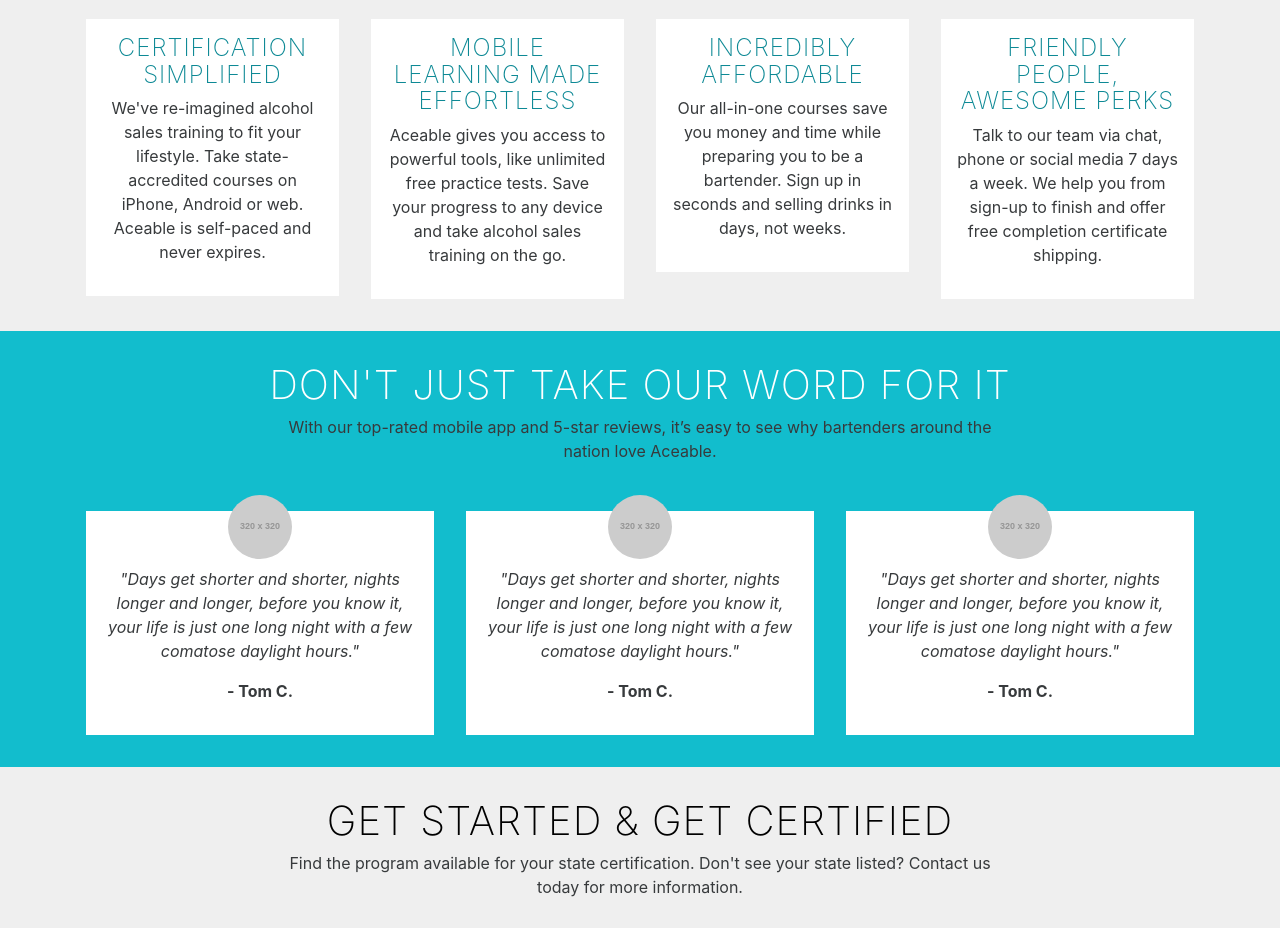
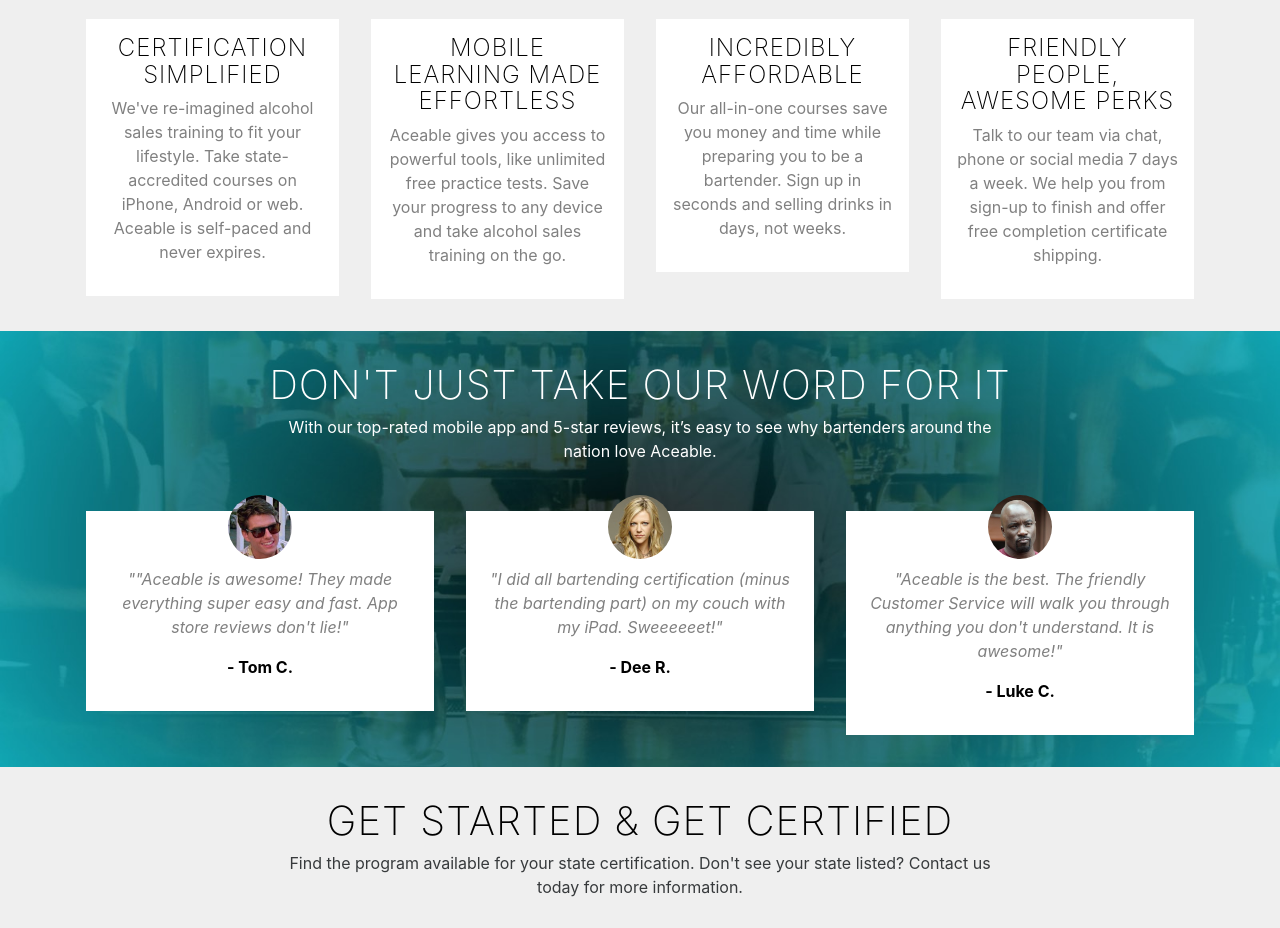
Before and after one commit to laugharn/aceable-test, a website: page index.html in a window 1280 px wide. Shown: the part 685-1613 px from the top of the page. Drawn offline with Linux system fonts and the light colour scheme.

Commit message:
Adds Images

```diff
--- a/index.html
+++ b/index.html
@@ -126,7 +126,7 @@
             </div>
         </div>
 
-        <div class="Layer +background-primary">
+        <div class="Layer --testimonials +background-primary">
             <div class="container">
                 <div class="ContentLayer">
                     <div class="ContentLayer__text">
@@ -137,23 +137,23 @@
                 <div class="Cards">
                     <div class="Card__wrapper --third">
                         <div class="Card --testimonial">
-                            <img class="Testimonial__image" src="http://placehold.it/320x320">
-                            <p class="Testimonial__quote">"Days get shorter and shorter, nights longer and longer, before you know it, your life is just one long night with a few comatose daylight hours."</p>
+                            <img class="Testimonial__image" src="/assets/img/Testimonial-1.jpg">
+                            <p class="Testimonial__quote">""Aceable is awesome! They made everything super easy and fast. App store reviews don't lie!"</p>
                             <p class="Testimonial__source">- Tom C.</p>
                         </div>
                     </div>
                     <div class="Card__wrapper --third">
                         <div class="Card --testimonial">
-                            <img class="Testimonial__image" src="http://placehold.it/320x320">
-                            <p class="Testimonial__quote">"Days get shorter and shorter, nights longer and longer, before you know it, your life is just one long night with a few comatose daylight hours."</p>
-                            <p class="Testimonial__source">- Tom C.</p>
+                            <img class="Testimonial__image" src="/assets/img/Testimonial-2.jpg">
+                            <p class="Testimonial__quote">"I did all bartending certification (minus the bartending part) on my couch with my iPad. Sweeeeeet!"</p>
+                            <p class="Testimonial__source">- Dee R.</p>
                         </div>
                     </div>
                     <div class="Card__wrapper --third">
                         <div class="Card --testimonial">
-                            <img class="Testimonial__image" src="http://placehold.it/320x320">
-                            <p class="Testimonial__quote">"Days get shorter and shorter, nights longer and longer, before you know it, your life is just one long night with a few comatose daylight hours."</p>
-                            <p class="Testimonial__source">- Tom C.</p>
+                            <img class="Testimonial__image" src="/assets/img/Testimonial-3.jpg">
+                            <p class="Testimonial__quote">"Aceable is the best. The friendly Customer Service will walk you through anything you don't understand. It is awesome!"</p>
+                            <p class="Testimonial__source">- Luke C.</p>
                         </div>
                     </div>
                 </div>
@@ -258,7 +258,7 @@
             </div>
         </div>
 
-        <div class="Layer +background-primary">
+        <div class="Layer +background-primary  --about-aceable">
             <div class="container">
                 <div class="ContentLayer">
                     <div class="ContentLayer__text">
--- a/resources/assets/sass/app.scss
+++ b/resources/assets/sass/app.scss
@@ -3,6 +3,7 @@
 $enable-flex: true;
 $enable-rounded: false;
 $gray: #bfbfbf;
+$gray-less-dark: #808080;
 $gray-lightest: #efefef;
 $body-bg: $gray-lightest;
 $list-inline-padding: 1rem;
@@ -19,10 +20,11 @@
     @extend .text-xs-center;
 
     background-color: white;
+    color: $gray-less-dark;
     position: relative;
 
     h3 {
-        color: $brand-secondary;
+        color: black;
         font-size: $font-size-h4;
         font-weight: 200;
         letter-spacing: 1px;
@@ -74,6 +76,10 @@
         p {
             @extend .col-md-8;
             @extend .offset-md-2;
+
+            .\+background-primary & {
+                color: white;
+            }
         }
     }
 }
@@ -81,8 +87,20 @@
 .Layer {
     @extend .p-y-1;
 
+    background-position: center;
+    background-repeat: no-repeat;
+    background-size: 100% auto;
+
+    &.\--about-aceable {
+        background-image: url('../img/AboutAceable-bg.jpg');
+    }
+
     &.\--footer {
         background-color: white;
+    }
+
+    &.\--testimonials {
+        background-image: url('../img/Testimonials-bg.jpg');
     }
 }
 
@@ -198,6 +216,7 @@
     }
 
     &__source {
+        color: black;
         font-weight: bold;
     }
 }
```
Also changed, not shown: assets/css/app.css, assets/img/AboutAceable-bg.jpg (added), assets/img/Testimonial-1.jpg (added), assets/img/Testimonial-2.jpg (added), assets/img/Testimonial-3.jpg (added), assets/img/Testimonials-bg.jpg (added), 1 other file.
